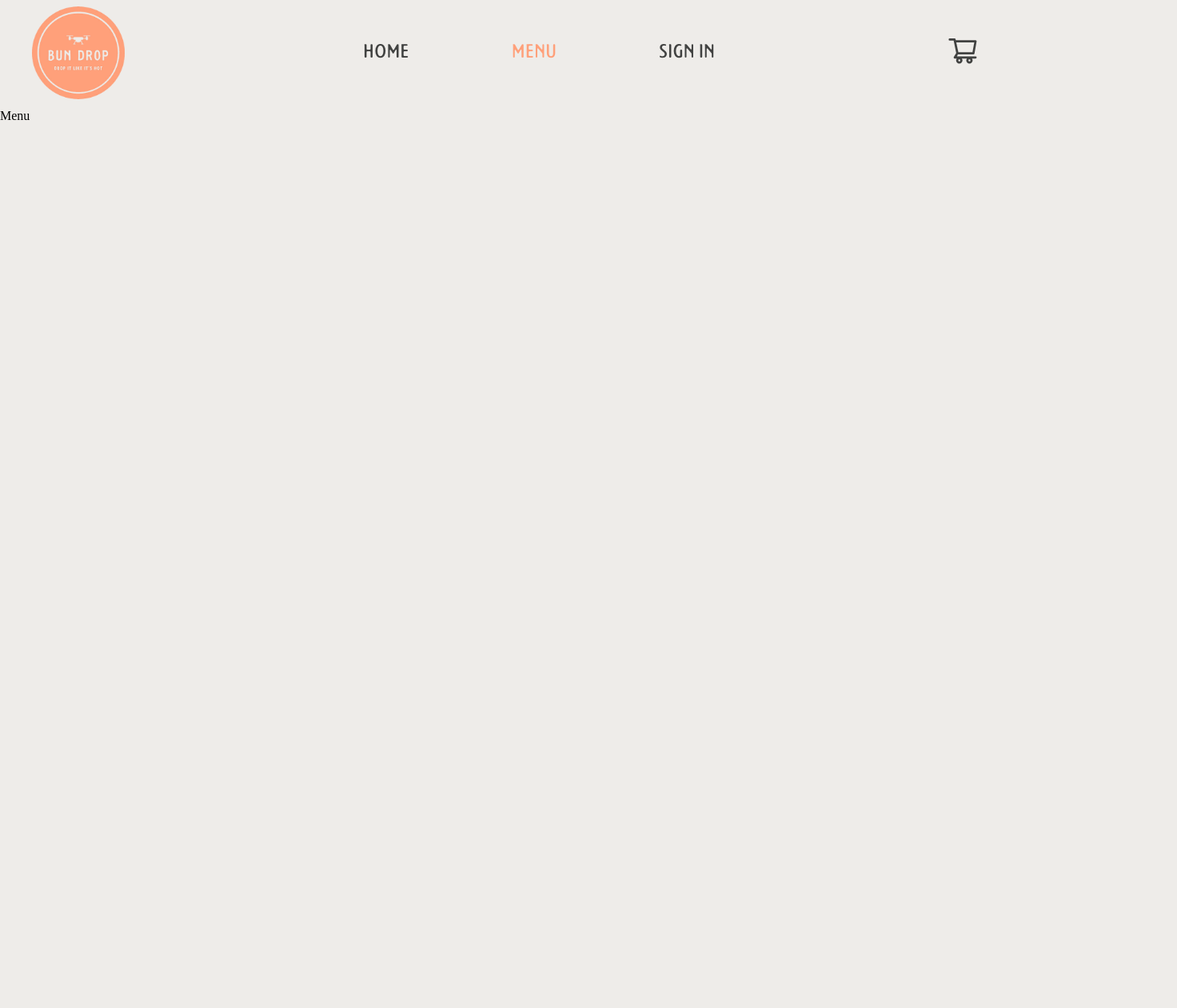
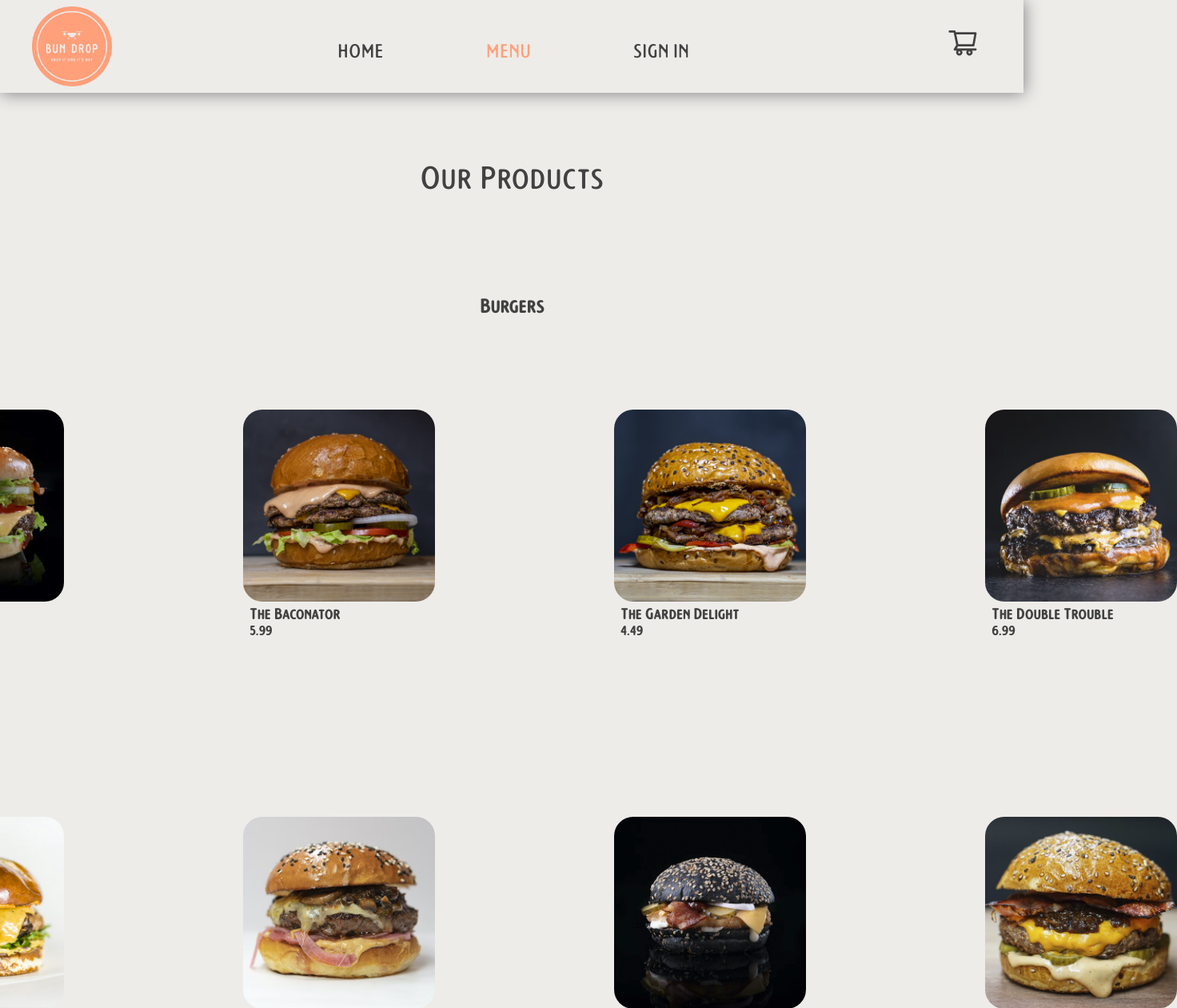
Before and after one commit to JakubMichalski98/bun-drop, a React (Vite) app: page /menu in a window 1280 px wide. Shown: the top 1260 px of the page at 80% size, 1472 px wide, since content can reach past the window. Before the commit the page ends 800 px from the top, so only its background shows below. Built offline with nearby package versions, Linux system fonts and the light colour scheme; data requests are answered from the project's data file; the HTML template or start-up script is replaced by a standard one.

Commit message:
Implement productcard and productlist
Add components to menu page, small adjustments to navbar and hero

```diff
--- a/db.json
+++ b/db.json
@@ -4,21 +4,21 @@
       "id": 1,
       "name": "The Classic",
       "price": 3.99,
-      "category": "burger",
+      "category": "burgers",
       "image": "src\\images\\burger-1.png"
     },
     {
       "id": 2,
       "name": "The Baconator",
       "price": 5.99,
-      "category": "burger",
+      "category": "burgers",
       "image": "src\\images\\burger-3.png"
     },
     {
       "id": 3,
       "name": "The Garden Delight",
       "price": 4.49,
-      "category": "burger",
+      "category": "burgers",
       "image": "src\\images\\burger-4.png"
 
     },
@@ -26,36 +26,85 @@
       "id": 4,
       "name": "The Double Trouble",
       "price": 6.99,
-      "category": "burger",
+      "category": "burgers",
       "image": "src\\images\\burger-5.png"
     },
     {
       "id": 5,
       "name": "The Mushroom Melt",
       "price": 4.99,
-      "category": "burger",
+      "category": "burgers",
       "image": "src\\images\\burger-6.png"
     },
     {
       "id": 6,
       "name": "The Cluckin' Good",
       "price": 5.49,
-      "category": "burger",
+      "category": "burgers",
       "image": "src\\images\\burger-7.png"
     },
     {
       "id": 7,
       "name": "The Firecracker",
       "price": 4.99,
-      "category": "burger",
+      "category": "burgers",
       "image": "src\\images\\burger-2.png"
     },
     {
       "id": 8,
       "name": "Joe's favorite",
       "price": 4.99,
-      "category": "burger",
+      "category": "burgers",
       "image": "src\\images\\burger-8.png"
+    },
+    {
+      "id": 9,
+      "name": "Fries",
+      "price": 1.99,
+      "category": "sides",
+      "image": "src\\images\\fries-1.png"
+    },
+    {
+      "id": 10,
+      "name": "Sweet Potato Fries",
+      "price": 2.49,
+      "category": "sides",
+      "image": "src\\images\\fries-2.png"
+    },
+    {
+      "id": 11,
+      "name": "Milkshake",
+      "price": 2.49,
+      "category": "drinks",
+      "image": "src\\images\\milkshake-1.png"
+    },
+    {
+      "id": 12,
+      "name": "Frida Early Bird",
+      "price": 1.99,
+      "category": "drinks",
+      "image": "src\\images\\soda-1.png"
+    },
+    {
+      "id": 13,
+      "name": "Olipop Strawberry Vanilla",
+      "price": 1.99,
+      "category": "drinks",
+      "image": "src\\images\\soda-2.png"
+    },
+    {
+      "id": 14,
+      "name": "Calpis Water",
+      "price": 1.49,
+      "category": "drinks",
+      "image": "src\\images\\soda-3.png"
+    },
+    {
+      "id": 15,
+      "name": "Positive Energy Tropical Bliss",
+      "price": 2.49,
+      "category": "drinks",
+      "image": "src\\images\\soda-4.png"
     }
   ]
 }
--- a/src/App.css
+++ b/src/App.css
@@ -5,6 +5,7 @@
 
 * {
   background-color: #EEECE9;
+  font-family: 'Burnest';
 }
 
 html, body {
--- a/src/components/button/Button.module.css
+++ b/src/components/button/Button.module.css
@@ -1,5 +1,6 @@
 .button {
     font-size: 25px;
+
     display: flex;
     justify-content: center;
     align-items: center;
--- a/src/components/hero/Hero.module.css
+++ b/src/components/hero/Hero.module.css
@@ -1,12 +1,12 @@
-h1 {
+.container h1 {
     font-family: 'Burnest', sans-serif;
-    font-size: 80px;
+    font-size: 84px;
     color: #FFA07A;
 }
 
 p {
-    font-family: system-ui, -apple-system, BlinkMacSystemFont, 'Segoe UI', Roboto, Oxygen, Ubuntu, Cantarell, 'Open Sans', 'Helvetica Neue', sans-serif;
     font-size: 24px;
+    color: #414241;
 }
 
 .container {
--- a/src/components/navbar/Navbar.jsx
+++ b/src/components/navbar/Navbar.jsx
@@ -28,7 +28,7 @@ function Navbar() {
         }
     }
 
-    function handleCartClick() {
+    function handleClick() {
         if (mobileMenuOpen)
         {
             toggleMobileMenu();
@@ -37,22 +37,22 @@ function Navbar() {
 
     return (
         <nav className={Styles.navbar}>
-            <Link to='/'>
+            <Link onClick={handleClick} to='/'>
                 <img src='/src\images\logo-color.png'/>
             </Link>
                 <ul className={`${Styles.navlinks} ${mobileNavClass}`}>
                     <li>
-                        <NavLink onClick={toggleMobileMenu} to='/'>
+                        <NavLink onClick={handleClick} to='/'>
                             HOME
                         </NavLink>
                     </li>
                     <li>
-                        <NavLink onClick={toggleMobileMenu} to='/menu'>
+                        <NavLink onClick={handleClick} to='/menu'>
                             MENU
                         </NavLink>
                     </li>
                     <li>
-                        <NavLink onClick={toggleMobileMenu} to='/signin'>
+                        <NavLink onClick={handleClick} to='/signin'>
                             SIGN&nbsp;IN
                         </NavLink>
                     </li>
@@ -63,7 +63,7 @@ function Navbar() {
                         {!mobileMenuOpen ? (<RxHamburgerMenu className={Styles.hamburgericon}/>) : (<RxCross2 className={Styles.hamburgericon}/>)}
                     </div>
                     <div className={Styles.cart}>
-                        <NavLink onClick={handleCartClick} to='/cart'>
+                        <NavLink onClick={handleClick} to='/cart'>
                             <AiOutlineShoppingCart className={Styles.carticon}/>
                         </NavLink>
                     </div>
--- a/src/components/navbar/Navbar.module.css
+++ b/src/components/navbar/Navbar.module.css
@@ -1,6 +1,10 @@
+body {
+   overflow: auto;
+}
+
 img {
-   height: 116px;
-   width: 116px;
+   height: 100px;
+   width: 100px;
    margin-left: 2rem;
    z-index: 100;
    user-select: none;
@@ -21,17 +25,18 @@ img {
 
 .navbar {
    top: 0;
-   height: 120px;
+   height: 100px;
    display: flex;
    justify-content: space-between;
    padding: 0.5rem;
    z-index: 10;
    position: sticky;
    z-index: 9999;
+   box-shadow: 1px 1px 20px grey;
 }
 
 .navlinks {
-   margin-right: 2rem;
+   margin-right: 5rem;
    gap: 8rem;
    margin-top: 2.5rem;
    display: flex;
--- a/src/components/pages/Menu.jsx
+++ b/src/components/pages/Menu.jsx
@@ -1,9 +1,27 @@
 import React from 'react';
+import ProductList from '../product_list/ProductList';
+import ProductCard from '../product_card/ProductCard';
+import { useEffect, useState } from 'react';
 
 function Menu() {
+
+    const [products, setProducts] = useState([]);
+
+    useEffect(() => {
+        async function fetchProducts() {
+          fetch(`http://localhost:3000/products`)
+          .then(res => res.json())
+          .then(data => setProducts(data));
+        }
+        fetchProducts();
+      }, [])
+
     return (
         <>
-            Menu
+        <h1 style={{textAlign: 'center', fontSize: '40px', fontWeight: 'normal', color: '#414241', marginTop: '80px'}}>Our Products</h1>
+        <ProductList products = {products} category = {'burgers'}/>
+        <ProductList products = {products} category = {'sides'}/>
+        <ProductList products = {products} category = {'drinks'}/>
         </>
      );
 }
--- /dev/null
+++ b/src/components/product_card/ProductCard.jsx
@@ -0,0 +1,19 @@
+import React from 'react';
+import Styles from './ProductCard.module.css'
+
+function ProductCard({productName, price, image}) {
+    return (
+        <div className={Styles.productcard}>
+            <div className={Styles.imagecontainer}>
+                <img src={image}/>
+            </div>
+            <div className={Styles.textcontainer}>
+                <h3>{productName}</h3>
+                <h4>{price}</h4>
+
+            </div>
+        </div>
+     );
+}
+
+export default ProductCard;
--- /dev/null
+++ b/src/components/product_card/ProductCard.module.css
@@ -0,0 +1,31 @@
+.productcard {
+    cursor: pointer;
+    display: flex;
+    flex-direction: column;
+    margin-bottom: 2rem;
+}
+
+.productcard:hover {
+    transition: 0.3s;
+    transform: scale(1.1);
+}
+
+.productcard h3 {
+    margin: 0;
+    color: #414241;
+}
+
+.productcard h4 {
+    margin: 0;
+    color: #414241;
+}
+
+.productcard img {
+    border-radius: 24px;
+    height: 240px;
+    width: 240px;
+}
+
+.textcontainer {
+    margin-left: 40px;
+}
--- /dev/null
+++ b/src/components/product_list/ProductList.jsx
@@ -0,0 +1,25 @@
+import React from 'react';
+import Styles from './ProductList.module.css'
+import ProductCard from '../product_card/ProductCard';
+
+function ProductList({products, category}) {
+
+    const burgers = products.filter(p => p.category === category);
+    const displayCategory = category.charAt(0).toUpperCase() + category.slice(1);
+
+    return (
+        <div className={Styles.container}>
+            <h2>{displayCategory}</h2>
+            <div className={Styles.productlist}>
+                {burgers.map((p) =>(
+
+                    <ProductCard productName={p.name} price={p.price} image={p.image}/>
+
+                ))}
+            </div>
+        </div>
+
+     );
+}
+
+export default ProductList;
--- /dev/null
+++ b/src/components/product_list/ProductList.module.css
@@ -0,0 +1,24 @@
+.container {
+    display: flex;
+    flex-direction: column;
+    justify-content: center;
+    align-items: center;
+}
+
+.container h1 {
+    text-align: center;
+    font-size: 40px;
+}
+
+.container h2 {
+    margin-top: 6rem;
+    text-align: center;
+    color: #414241;
+}
+
+.productlist {
+    gap: 12rem;
+    margin-top: 6rem;
+    display: grid;
+    grid-template-columns: repeat(4, 1fr);
+}
```
